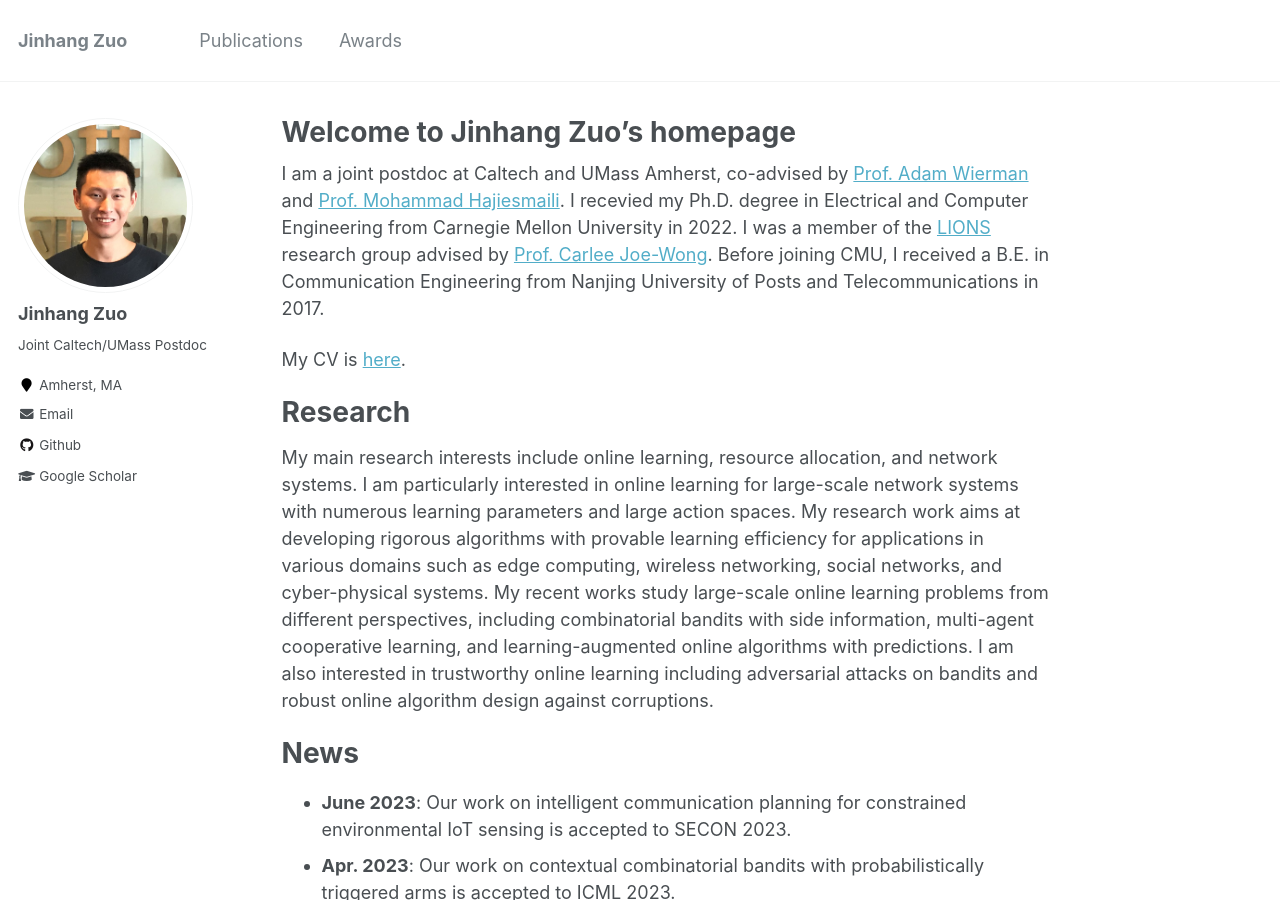
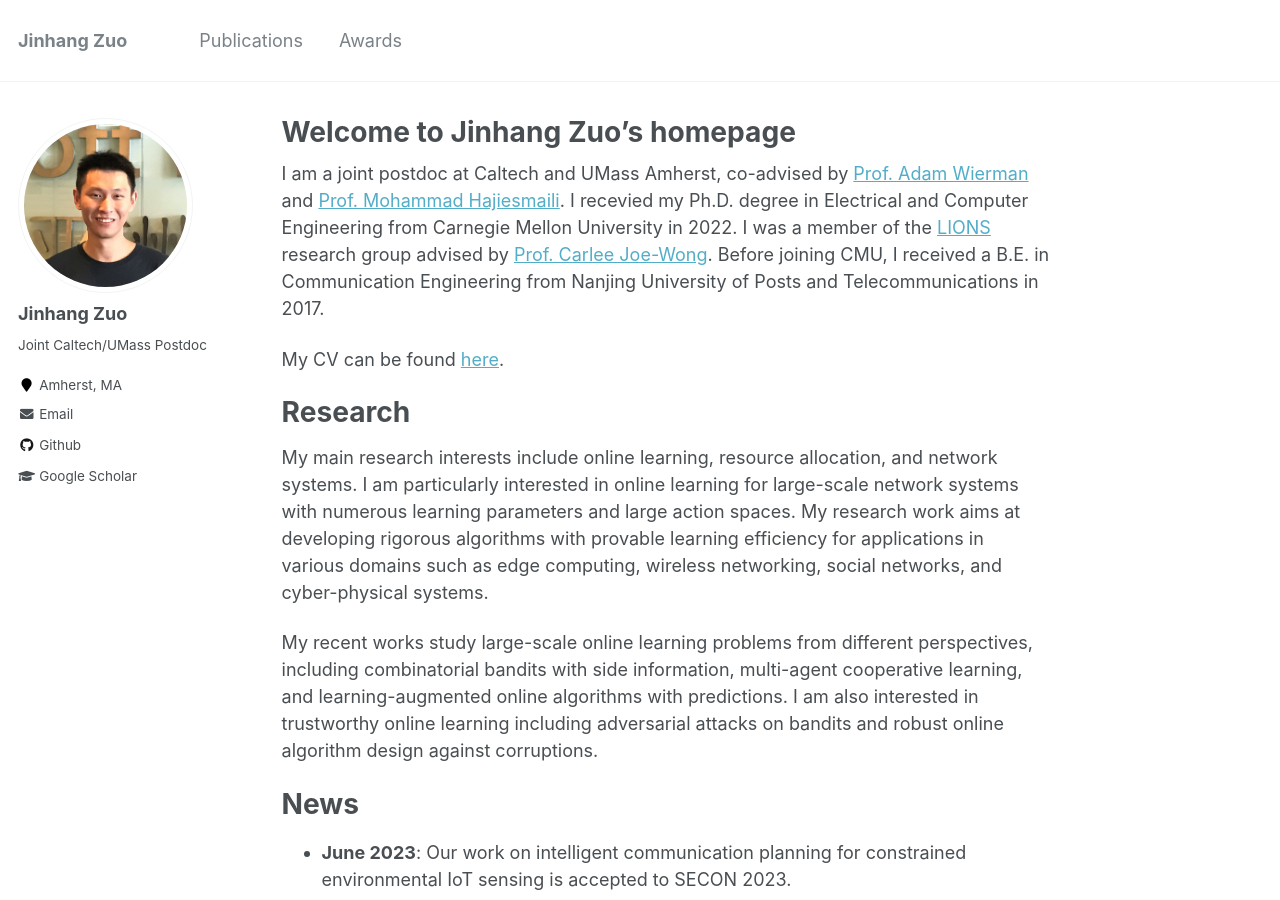
Before and after one commit to jhzuo/jhzuo.github.io, a Jekyll site: the page built from _pages/about.md, in a window 1280 px wide and 900 px high. Built offline with Jekyll 4.4.1, drawn with Linux system fonts in a browser that asks for light colours.

Commit message:
update cv

```diff
--- a/_pages/about.md
+++ b/_pages/about.md
@@ -9,11 +9,13 @@ redirect_from:
 ---
 I am a joint postdoc at Caltech and UMass Amherst, co-advised by [Prof. Adam Wierman](https://adamwierman.com/) and [Prof. Mohammad Hajiesmaili](https://groups.cs.umass.edu/hajiesmaili/). I recevied my Ph.D. degree in Electrical and Computer Engineering from Carnegie Mellon University in 2022. I was a member of the [LIONS](https://research.ece.cmu.edu/lions/index.html) research group advised by [Prof. Carlee Joe-Wong](https://www.andrew.cmu.edu/user/cjoewong/). Before joining CMU, I received a B.E. in Communication Engineering from Nanjing University of Posts and Telecommunications in 2017.
 
-My CV is [here](https://drive.google.com/file/d/1SYAuP3JsD7LUFYkGSaZVcpL7Za5O7AYH/view?usp=sharing).
+My CV can be found [here](https://drive.google.com/file/d/1SYAuP3JsD7LUFYkGSaZVcpL7Za5O7AYH/view?usp=sharing).
 
 Research
 ======
-My main research interests include online learning, resource allocation, and network systems. I am particularly interested in online learning for large-scale network systems with numerous learning parameters and large action spaces. My research work aims at developing rigorous algorithms with provable learning efficiency for applications in various domains such as edge computing, wireless networking, social networks, and cyber-physical systems. My recent works study large-scale online learning problems from different perspectives, including combinatorial bandits with side information, multi-agent cooperative learning, and learning-augmented online algorithms with predictions. I am also interested in trustworthy online learning including adversarial attacks on bandits and robust online algorithm design against corruptions.
+My main research interests include online learning, resource allocation, and network systems. I am particularly interested in online learning for large-scale network systems with numerous learning parameters and large action spaces. My research work aims at developing rigorous algorithms with provable learning efficiency for applications in various domains such as edge computing, wireless networking, social networks, and cyber-physical systems.
+
+My recent works study large-scale online learning problems from different perspectives, including combinatorial bandits with side information, multi-agent cooperative learning, and learning-augmented online algorithms with predictions. I am also interested in trustworthy online learning including adversarial attacks on bandits and robust online algorithm design against corruptions.
 
 News
 ======
```
